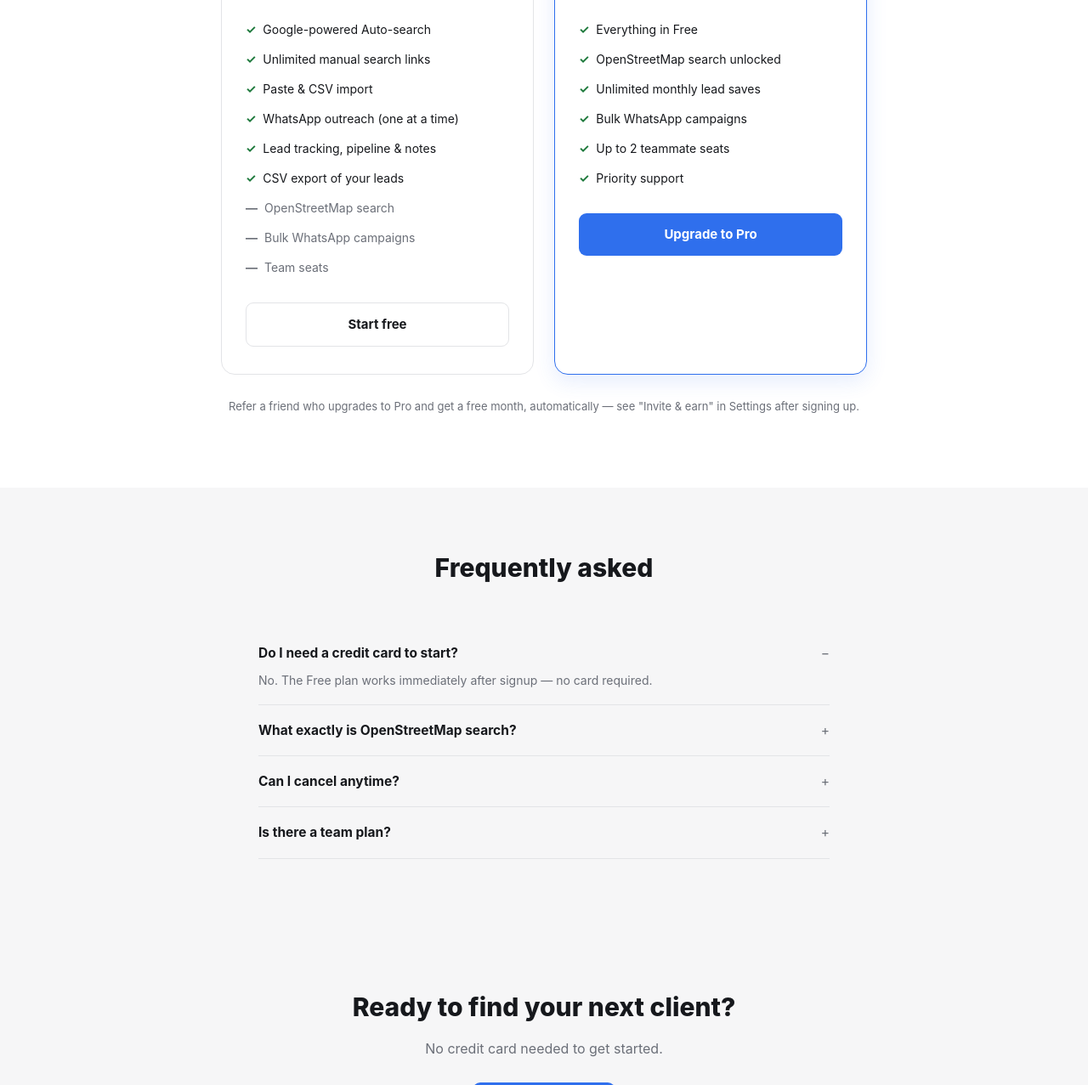
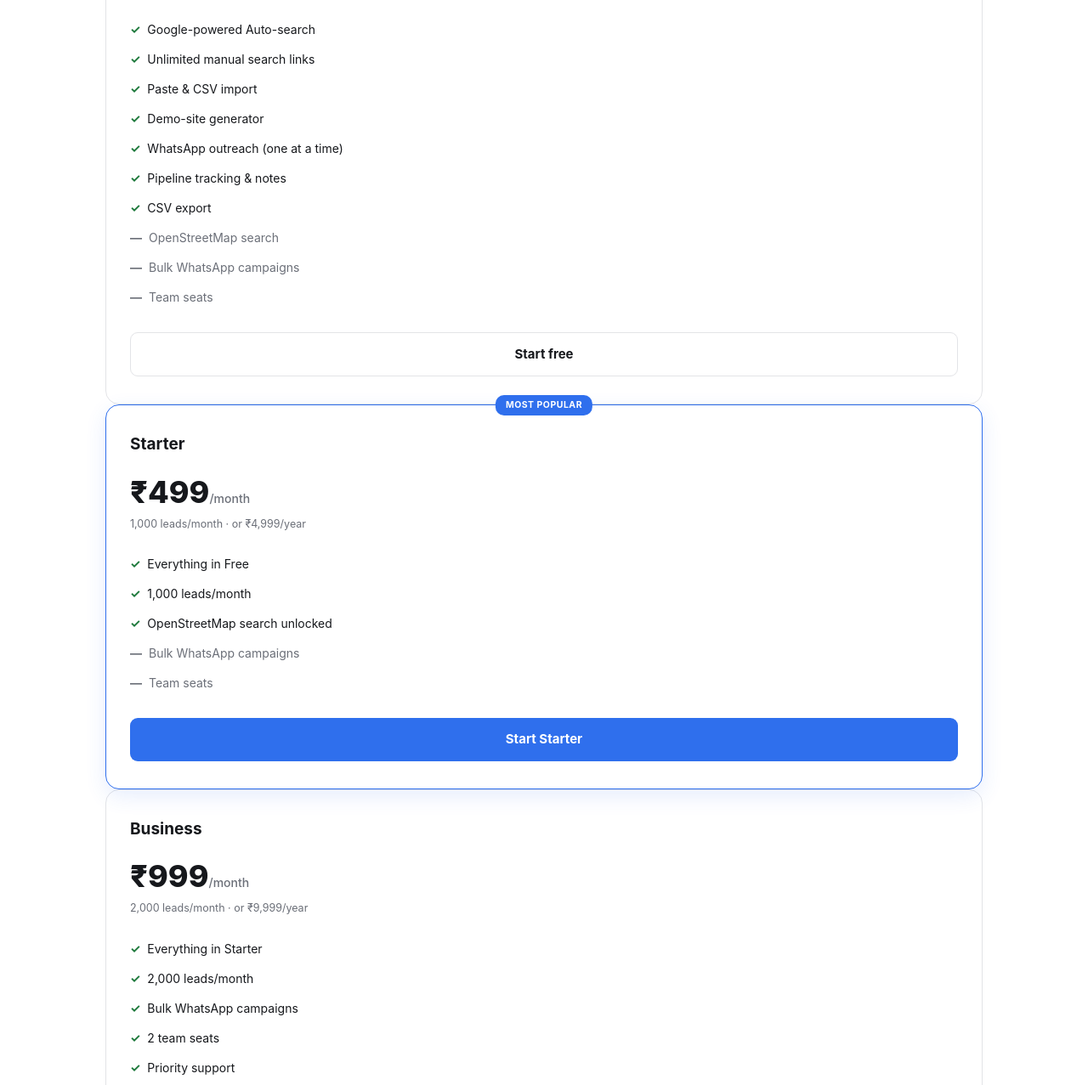
Before and after one commit to krishnamishra-tech/lead-hunter, a website: page pricing.html in a window 1280 px wide. Shown: the part 464-1741 px from the top of the page at 85% size. Drawn offline with Linux system fonts and the light colour scheme.

Commit message:
Update pricing.html

```diff
--- a/pricing.html
+++ b/pricing.html
@@ -4,11 +4,11 @@
 <meta charset="UTF-8">
 <meta name="viewport" content="width=device-width, initial-scale=1.0">
 <title>Pricing — LocalScout</title>
-<meta name="description" content="Simple pricing for LocalScout: start free with Google-powered auto-search, unlimited manual links, and paste-import. Upgrade to Pro for OpenStreetMap search and unlimited leads.">
+<meta name="description" content="LocalScout pricing: Free (20 leads/mo), Starter ₹499/mo (1,000 leads + OpenStreetMap search), Business ₹999/mo (2,000 leads + bulk WhatsApp + team seats).">
 <meta property="og:title" content="Pricing — LocalScout">
-<meta property="og:description" content="Free plan included. Upgrade to Pro (₹499/mo or ₹4,999/yr) for OpenStreetMap search and unlimited lead saves.">
+<meta property="og:description" content="Free plan included. Starter ₹499/mo unlocks OpenStreetMap search. Business ₹999/mo adds bulk WhatsApp campaigns and team seats.">
 <meta property="og:type" content="website">
-<link rel="canonical" href="https://localscout.app/pricing.html">
+<link rel="canonical" href="https://localscout.online/pricing.html">
 <link rel="stylesheet" href="shared.css">
 </head>
 <body>
@@ -28,24 +28,25 @@
 <div class="hero" style="padding:60px 0 40px;">
   <div class="wrap">
     <h1 style="font-size:36px;">Simple, honest pricing</h1>
-    <p class="sub">Start free. Upgrade only when you need the extra data source and more volume — no surprise charges, cancel anytime.</p>
+    <p class="sub">Start free. Upgrade only when you need more monthly leads or the extra data source — no surprise charges, cancel anytime.</p>
   </div>
 </div>
 
 <section class="pricing-wrap" style="padding-top:0;">
   <div class="wrap">
-    <div class="pricing-grid">
+    <div class="pricing-grid-3">
       <div class="price-card">
         <h3>Free</h3>
         <div class="price">₹0</div>
-        <div class="price-sub">Forever free</div>
+        <div class="price-sub">20 leads/month</div>
         <ul>
           <li>Google-powered Auto-search</li>
           <li>Unlimited manual search links</li>
           <li>Paste &amp; CSV import</li>
+          <li>Demo-site generator</li>
           <li>WhatsApp outreach (one at a time)</li>
-          <li>Lead tracking, pipeline &amp; notes</li>
-          <li>CSV export of your leads</li>
+          <li>Pipeline tracking &amp; notes</li>
+          <li>CSV export</li>
           <li class="muted">OpenStreetMap search</li>
           <li class="muted">Bulk WhatsApp campaigns</li>
           <li class="muted">Team seats</li>
@@ -53,21 +54,33 @@
         <a href="app.html" class="btn btn-outline">Start free</a>
       </div>
       <div class="price-card featured">
-        <h3>Pro</h3>
+        <h3>Starter</h3>
         <div class="price">₹499<span>/month</span></div>
-        <div class="price-sub">or ₹4,999/year — save ~17%</div>
+        <div class="price-sub">1,000 leads/month · or ₹4,999/year</div>
         <ul>
           <li>Everything in Free</li>
+          <li>1,000 leads/month</li>
           <li>OpenStreetMap search unlocked</li>
-          <li>Unlimited monthly lead saves</li>
+          <li class="muted">Bulk WhatsApp campaigns</li>
+          <li class="muted">Team seats</li>
+        </ul>
+        <a href="app.html" class="btn btn-primary">Start Starter</a>
+      </div>
+      <div class="price-card">
+        <h3>Business</h3>
+        <div class="price">₹999<span>/month</span></div>
+        <div class="price-sub">2,000 leads/month · or ₹9,999/year</div>
+        <ul>
+          <li>Everything in Starter</li>
+          <li>2,000 leads/month</li>
           <li>Bulk WhatsApp campaigns</li>
-          <li>Up to 2 teammate seats</li>
+          <li>2 team seats</li>
           <li>Priority support</li>
         </ul>
-        <a href="app.html" class="btn btn-primary">Upgrade to Pro</a>
+        <a href="app.html" class="btn btn-outline">Start Business</a>
       </div>
     </div>
-    <p style="text-align:center;font-size:13px;color:var(--ink-soft);margin-top:28px;">Refer a friend who upgrades to Pro and get a free month, automatically — see "Invite &amp; earn" in Settings after signing up.</p>
+    <p style="text-align:center;font-size:13px;color:var(--ink-soft);margin-top:28px;">Refer a friend who upgrades and get a free month, automatically — see "Invite &amp; earn" in Settings after signing up.</p>
   </div>
 </section>
 
@@ -82,15 +95,15 @@
     </details>
     <details class="faq-item">
       <summary>What exactly is OpenStreetMap search?</summary>
-      <p>It's a second, independent source of business data — useful for storefronts and offices like cafes, salons, clinics, and shops. It's a Pro-only feature because it pulls from a different, more resource-intensive data source than the free Auto-search.</p>
+      <p>It's a second, independent source of business data — useful for storefronts and offices like cafes, salons, clinics, and shops. It's included on Starter and Business, not on Free, because it pulls from a more resource-intensive data source than the free Auto-search.</p>
+    </details>
+    <details class="faq-item">
+      <summary>What's the difference between Starter and Business?</summary>
+      <p>Starter gets you more leads/month and OpenStreetMap search. Business adds bulk WhatsApp campaigns (message multiple leads in one flow) and 2 team seats for agencies working together.</p>
     </details>
     <details class="faq-item">
       <summary>Can I cancel anytime?</summary>
-      <p>Yes — Pro is billed monthly or yearly with no lock-in. If you cancel, you keep Pro access until the end of your current billing period.</p>
-    </details>
-    <details class="faq-item">
-      <summary>Is there a team plan?</summary>
-      <p>Pro includes up to 2 additional teammate seats at no extra cost — invite them from Settings once you're on Pro.</p>
+      <p>Yes — both paid plans are billed monthly or yearly with no lock-in. If you cancel, you keep access until the end of your current billing period.</p>
     </details>
   </div>
 </section>
@@ -105,7 +118,7 @@
 
 <footer>
   <div class="wrap">
-    © 2026 LocalScout. Built for freelancers, agencies, and real estate agents.
+    © 2026 LocalScout. Built for web design agencies and freelancers finding their next client.
   </div>
 </footer>
 
```
